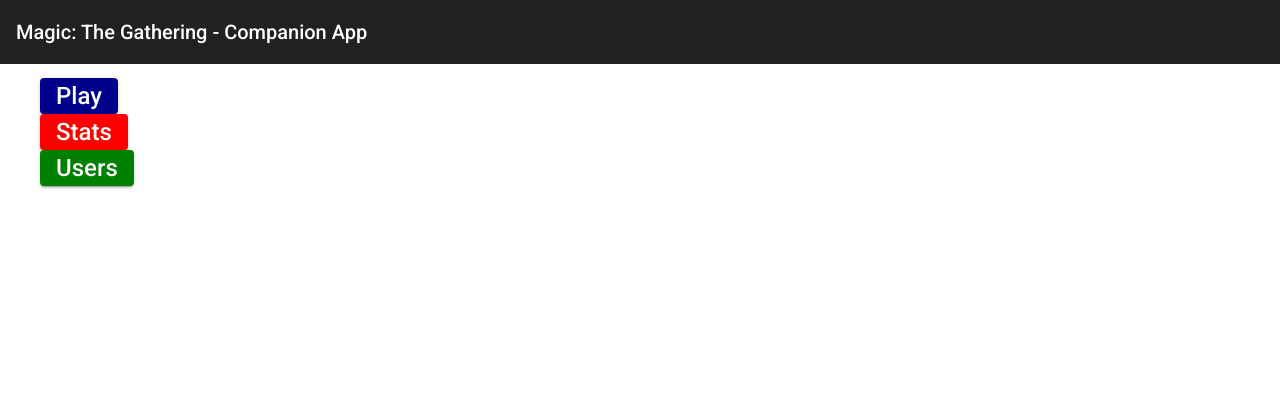
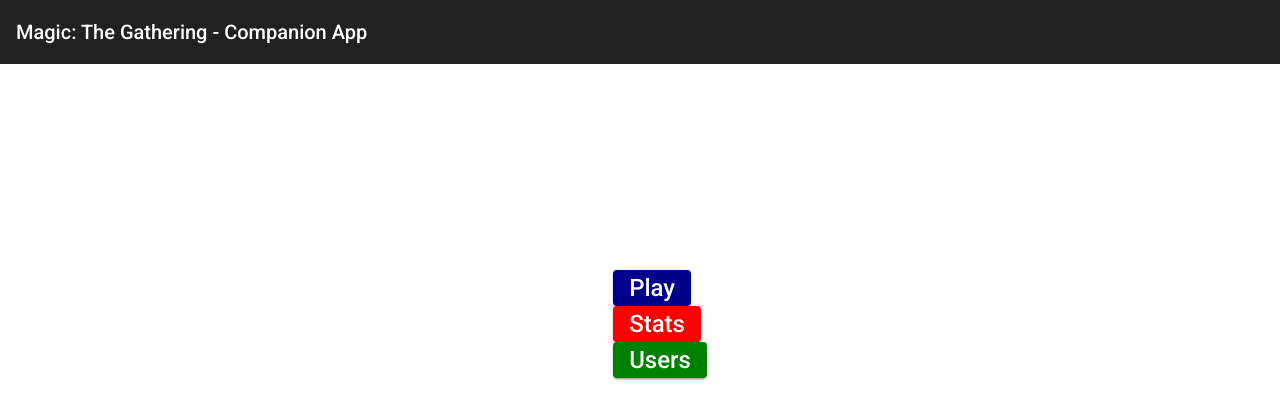
Before and after one commit to aneevel/tca-mtg, an Angular app in the folder mtg/: page / in a window 1280 px wide. Shown: the top 420 px of the page. Built offline with nearby package versions, Linux system fonts and the light colour scheme.

Commit message:
Align buttons roughly in center of page

```diff
--- a/mtg/src/app/home/home.component.css
+++ b/mtg/src/app/home/home.component.css
@@ -1,4 +1,14 @@
-ul#app-features {
+#feature-box {
+    width: 50%;
+    min-height: 500px;
+    margin: auto;
+    padding: 10px;
+    display: flex;
+    align-items: center;
+    justify-content: center;
+}
+
+#app-features {
     list-style-type: none;
 }
 
```
